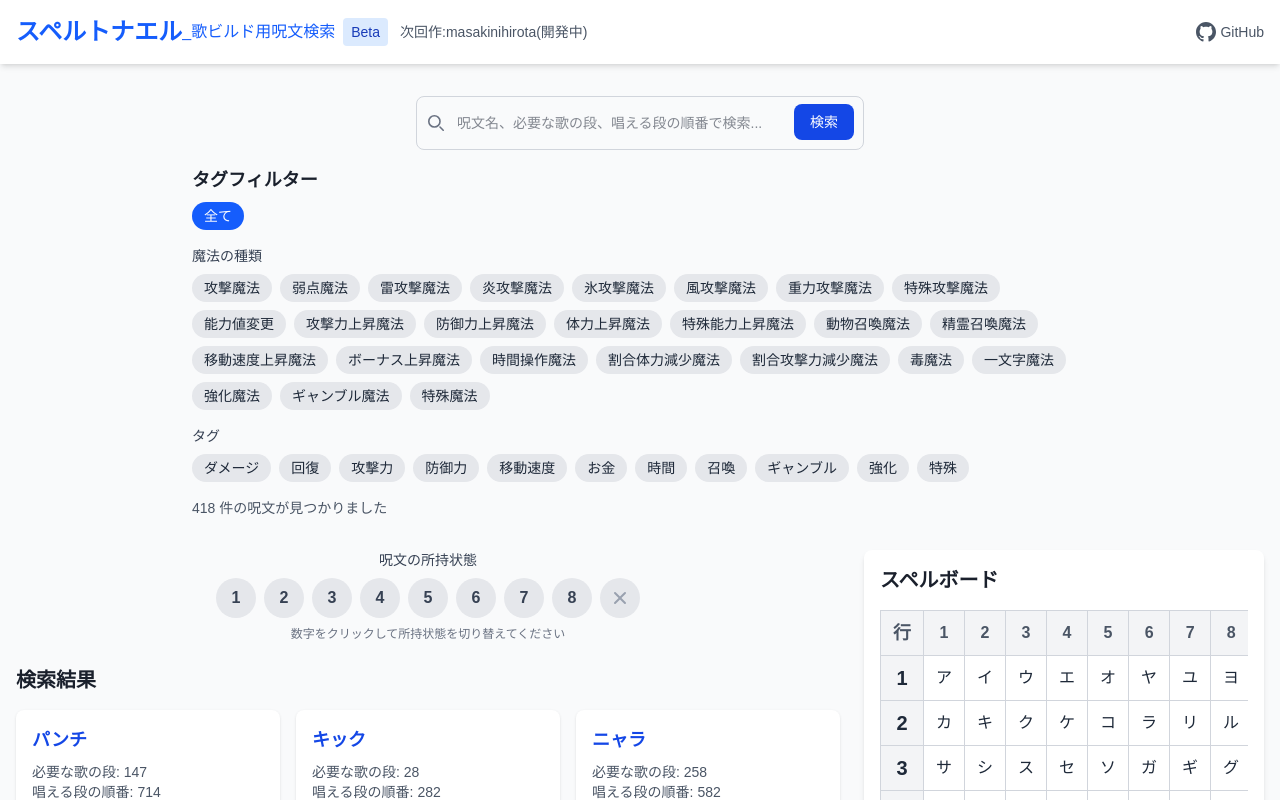
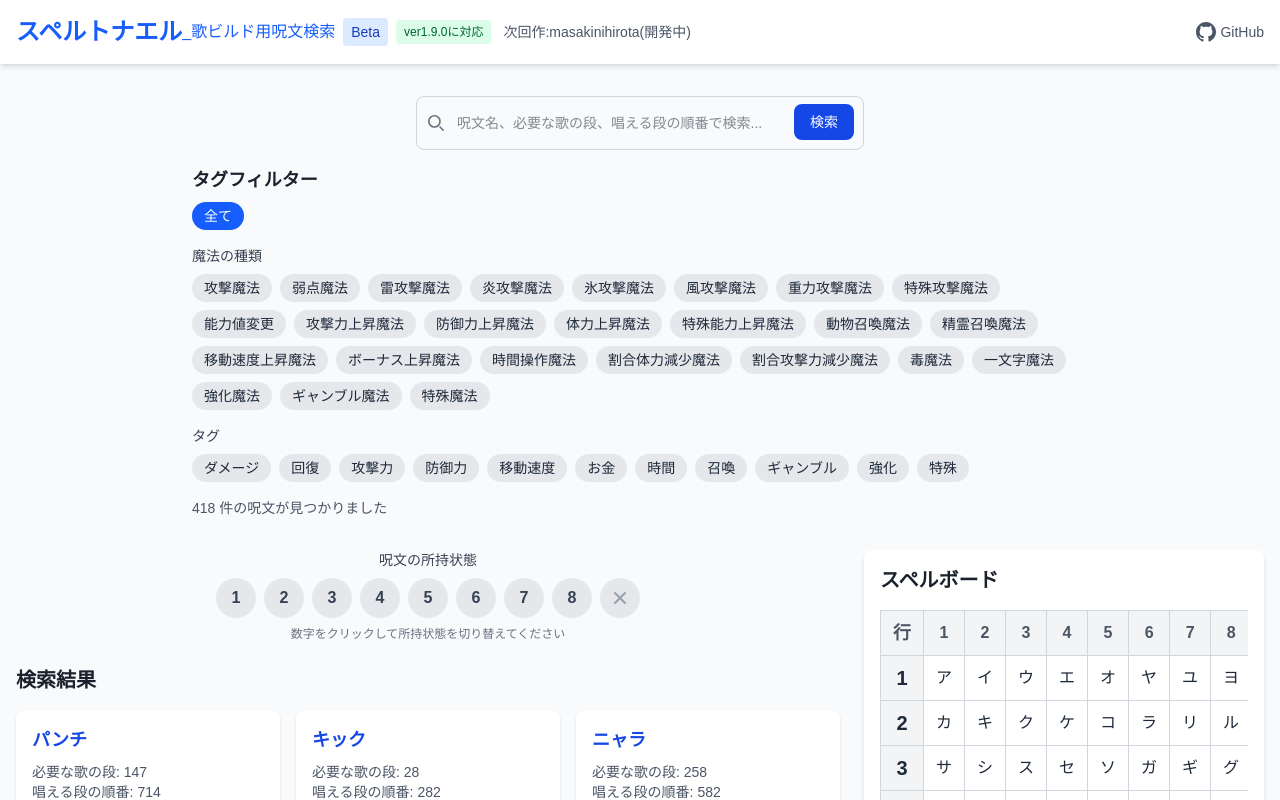
Before and after one commit to masakinihirota/spell-search-site, a Next.js app: page / in a window 1280 px wide. Shown: the top 800 px of the page. Built offline with nearby package versions, Linux system fonts and the light colour scheme.

Commit message:
ヘッダーに「ver1.9.0に対応」のラベルを追加

```diff
--- a/src/components/Header/index.tsx
+++ b/src/components/Header/index.tsx
@@ -13,6 +13,9 @@ const Header: React.FC = () => {
 					<h2 className=" text-blue-600">_歌ビルド用呪文検索</h2>
 					<span className="ml-2 text-sm bg-blue-100 text-blue-800 px-2 py-1 rounded">
 						Beta
+					</span>
+					<span className="ml-2 text-xs bg-green-100 text-green-800 px-2 py-1 rounded">
+						ver1.9.0に対応
 					</span>
 					<a
 						href="https://vns-masakinihirota.vercel.app/"
```
Also changed, not shown: .kiro/archives/header-next-project-link/design.md.
